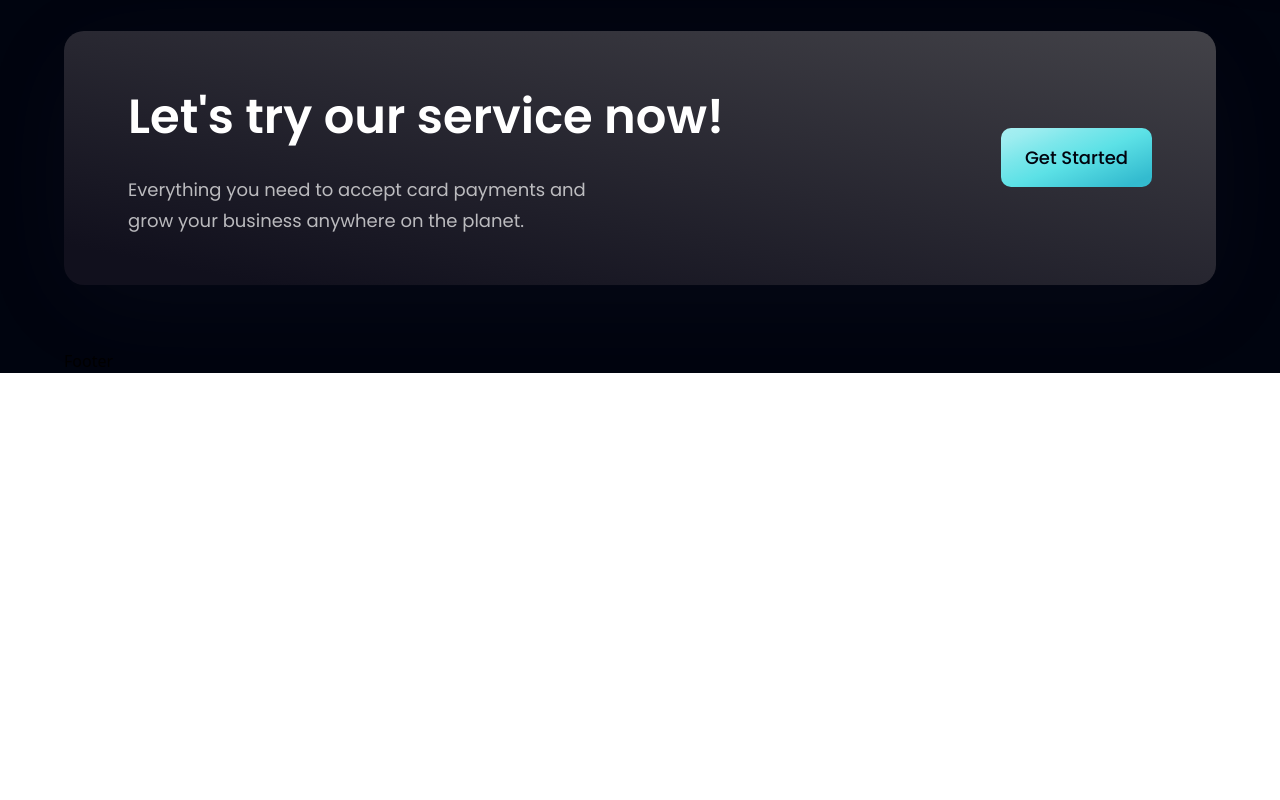
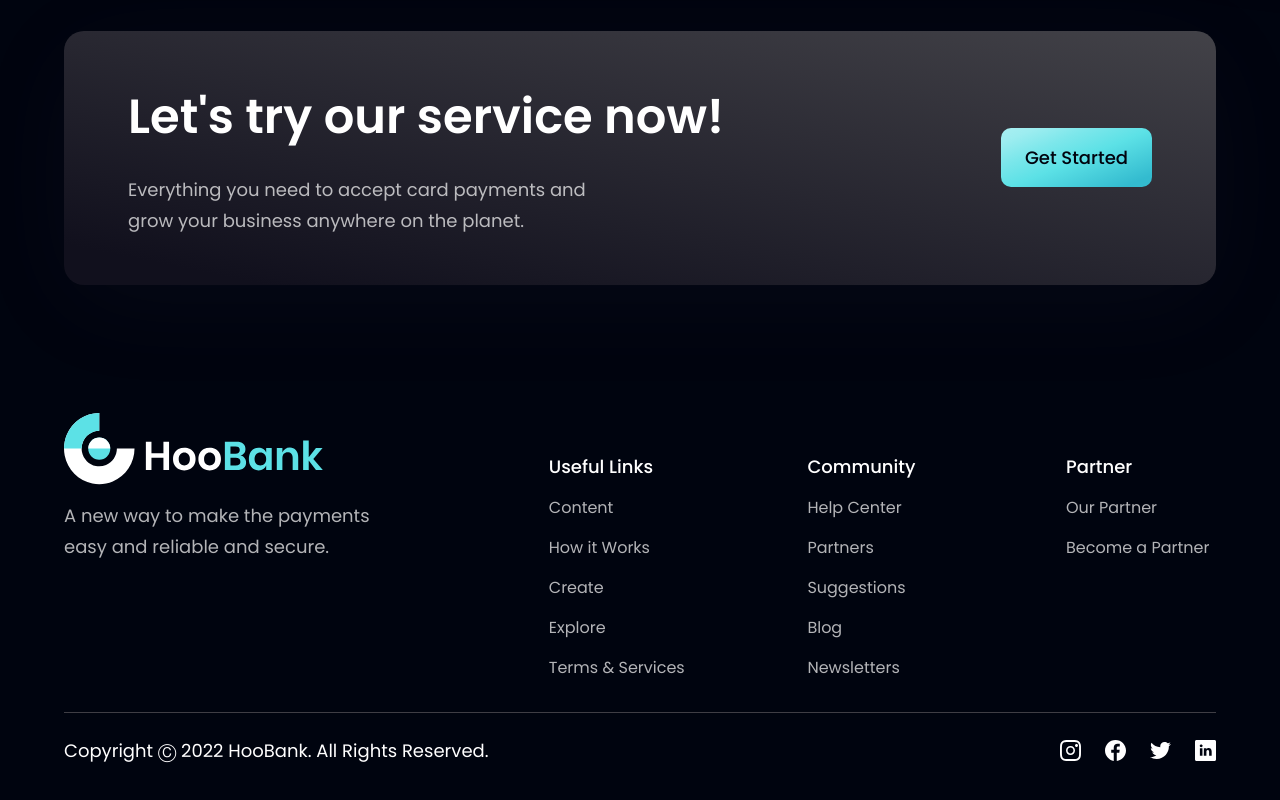
Before and after one commit to BHARATHKUMARREDDY2004/Morden-Bank-Web-App, a React (Vite) app: page / in a window 1280 px wide. Shown: the part 3029-3829 px from the top of the page. Before the commit the page ends 3402 px from the top, so only its background shows below. Built offline with nearby package versions, Linux system fonts and the light colour scheme.

Commit message:
adding footer section

```diff
--- a/src/components/Footer.jsx
+++ b/src/components/Footer.jsx
@@ -1,9 +1,63 @@
-import React from 'react'
+import styles from "../style";
+import {logo} from "../assets";
+import { footerLinks, socialMedia } from "../constants";
 
-const Footer = () => {
-  return (
-    <div>Footer</div>
+
+
+const Footer = () => (
+  <section className={`${styles.flexCenter} ${styles.paddingY} flex-col`}>
+    <div className={`${styles.flexStart} md:flex-row flex-col mb-8 w-full`}>
+      <div className="flex-1 flex flex-col justify-start mr-10 ss:mb-10">
+        <img src={logo} alt="hoobank" className="w-[260px] h-[72px] object-contain"/>
+        <p className={`${styles.paragraph} mt-4 max-w-[310px]`}>
+          A new way to make the payments easy and reliable and secure.
+        </p>
+      </div>
+
+
+      <div className="flex-[1.5] w-full flex flex-row justify-between flex-wrap
+      md: mt-0 mt-10">
+        {footerLinks.map((footerlink)=>(
+          <div key={footerlink.key} className="flex flex-col ss:my-0 my-4 min-w-[150px]">
+            <h4 className="font-poppins font-medium text-[18px] leading-[27px]
+                text-white">
+              {footerlink.title}
+            </h4>
+            <ul className= "list-none mt-4">
+              {footerlink.links.map((link, index)=>(
+                <li key={link.name} className={`font-poppins font-normal text-[16px] leading-[24px] text-dimWhite hover:text-secondary cursor-pointer ${
+                    index !== footerlink.links.length - 1 ? "mb-4" : "mb-0"
+                  }`}>
+                  {link.name}
+                </li>
+              ))}
+            </ul>
+          </div>
+        ))}
+      </div>
+    </div>
+
+
+    <div className="w-full flex justify-between items-center md:flex-row flex-col pt-6 border-t-[1px] border-t-[#3F3E45]">
+      <p className="font-poppins font-normal text-center text-[18px] leading-[27px] text-white">
+        Copyright Ⓒ 2022 HooBank. All Rights Reserved.
+      </p>
+
+      <div className="flex flex-row md:mt-0 mt-6">
+        {socialMedia.map((social, index) => (
+          <img
+            key={social.id}
+            src={social.icon}
+            alt={social.id}
+            className={`w-[21px] h-[21px] object-contain cursor-pointer ${
+              index !== socialMedia.length - 1 ? "mr-6" : "mr-0"
+            }`}
+            onClick={() => window.open(social.link)}
+          />
+        ))}
+      </div>
+    </div>
+  </section>
   )
-}
 
 export default Footer
```
